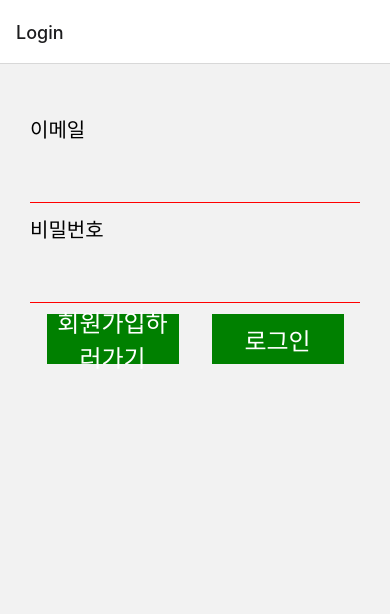
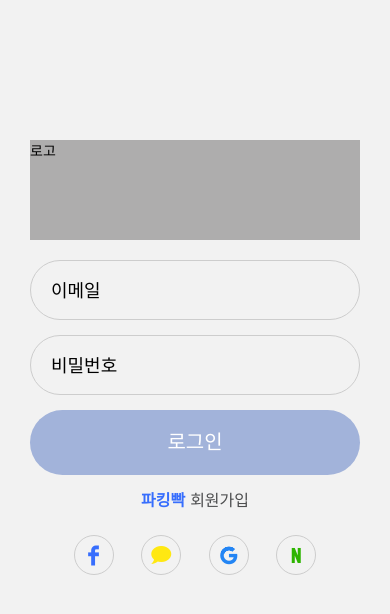
Before and after one commit to shinsewon/ParkingPpak-client, a React Native app: screen /Login in a window 390 px wide. Shown: the top 614 px of the page. Built offline with nearby package versions, Linux system fonts and the light colour scheme.

Commit message:
style: 로그인 페이지 스타일

```diff
--- a/src/screens/Auth/LoginScreen.tsx
+++ b/src/screens/Auth/LoginScreen.tsx
@@ -1,12 +1,14 @@
 import React from 'react';
+import {AuthStackNavigationProps} from './index';
+import palette from '../../utils/palette';
 import {useNavigation} from '@react-navigation/native';
-import {NativeStackNavigationProp} from '@react-navigation/native-stack';
 import {StyleSheet, Text, View, TextInput, Pressable} from 'react-native';
-
-type AuthStackNavigationProp = NativeStackNavigationProp<AuthStackParams>;
+import ZocialIcon from 'react-native-vector-icons/Zocial';
+import MaterialIcon from 'react-native-vector-icons/MaterialCommunityIcons';
+import AntIcon from 'react-native-vector-icons/AntDesign';
 
 export default function LoginScreen() {
-  const navigation = useNavigation<AuthStackNavigationProp>();
+  const navigation = useNavigation<AuthStackNavigationProps>();
 
   const onPressRegister = () => {
     navigation.navigate('Register');
@@ -14,24 +16,49 @@
 
   return (
     <View style={styles.block}>
-      <View style={styles.inputWrapper}>
-        <Text style={styles.inputLabel}>이메일</Text>
-        <TextInput style={styles.input} returnKeyType="next" />
+      <View style={styles.logo}>
+        <Text>로고</Text>
       </View>
       <View style={styles.inputWrapper}>
-        <Text style={styles.inputLabel}>비밀번호</Text>
+        <TextInput
+          style={styles.input}
+          returnKeyType="next"
+          placeholder="이메일"
+        />
+      </View>
+      <View style={styles.inputWrapper}>
         <TextInput
           style={styles.input}
           textContentType="password"
           returnKeyType="done"
+          placeholder="비밀번호"
+          secureTextEntry
         />
       </View>
-      <View style={styles.buttonWrapper}>
-        <Pressable style={styles.button} onPress={onPressRegister}>
-          <Text style={styles.buttonText}>회원가입하러가기</Text>
+      <Pressable style={styles.loginButton}>
+        <Text style={styles.login}>로그인</Text>
+      </Pressable>
+      <Pressable style={styles.registerWrapper} onPress={onPressRegister}>
+        <Text style={styles.appName}>파킹빡</Text>
+        <Text style={styles.register}>회원가입</Text>
+      </Pressable>
+      <View style={styles.socialButtons}>
+        <Pressable style={styles.social}>
+          <ZocialIcon
+            name="facebook"
+            color={palette.blue_1}
+            size={20}
+            style={{marginRight: 6}}
+          />
         </Pressable>
-        <Pressable style={styles.button}>
-          <Text style={styles.buttonText}>로그인</Text>
+        <Pressable style={styles.social}>
+          <MaterialIcon name="chat" color={palette.yellow_1} size={24} />
+        </Pressable>
+        <Pressable style={styles.social}>
+          <AntIcon name="google" color="#2385f4" size={20} />
+        </Pressable>
+        <Pressable style={styles.social}>
+          <MaterialIcon name="alpha-n" color={palette.green_1} size={36} />
         </Pressable>
       </View>
     </View>
@@ -42,28 +69,66 @@
   block: {
     flex: 1,
     paddingHorizontal: 30,
-    paddingVertical: 50,
+    paddingVertical: 140,
   },
-  inputWrapper: {height: 100},
-  inputLabel: {fontSize: 20},
+  logo: {
+    height: 100,
+    backgroundColor: palette.grey_5,
+    marginBottom: 20,
+  },
+  inputWrapper: {
+    height: 60,
+    borderColor: palette.grey_6,
+    marginBottom: 15,
+    borderRadius: 40,
+    borderWidth: 1,
+    paddingHorizontal: 20,
+  },
   input: {
-    marginTop: 10,
-    height: 50,
-    borderBottomWidth: 1,
-    borderBottomColor: 'red',
+    height: 60,
+    fontSize: 18,
+  },
+  loginButton: {
+    borderRadius: 40,
+    backgroundColor: palette.blue_4,
+    height: 65,
+  },
+  login: {
+    textAlign: 'center',
     fontSize: 20,
-    paddingVertical: 10,
-  },
-  buttonWrapper: {justifyContent: 'space-around', flexDirection: 'row'},
-  button: {
-    width: '40%',
-    height: 50,
-    backgroundColor: 'green',
-    justifyContent: 'center',
-  },
-  buttonText: {
-    textAlign: 'center',
-    fontSize: 24,
+    lineHeight: 65,
     color: 'white',
   },
+  registerWrapper: {
+    display: 'flex',
+    flexDirection: 'row',
+    justifyContent: 'center',
+    alignContent: 'center',
+    height: 50,
+  },
+  appName: {
+    fontSize: 16,
+    fontWeight: 'bold',
+    lineHeight: 50,
+    marginRight: 5,
+    color: palette.blue_1,
+  },
+  register: {fontSize: 16, lineHeight: 50, color: palette.grey_1},
+  socialButtons: {
+    display: 'flex',
+    flexDirection: 'row',
+    justifyContent: 'space-around',
+    paddingHorizontal: 30,
+    marginTop: 10,
+  },
+  social: {
+    width: 40,
+    height: 40,
+    borderWidth: 1,
+    borderColor: palette.grey_6,
+    borderRadius: 20,
+    alignItems: 'center',
+    justifyContent: 'center',
+    display: 'flex',
+  },
 });
--- a/src/screens/Auth/RegisterScreen.tsx
+++ b/src/screens/Auth/RegisterScreen.tsx
@@ -1,23 +1,43 @@
 import React from 'react';
+import palette from '../../utils/palette';
+import {AuthStackNavigationProps} from './index';
+import {useNavigation} from '@react-navigation/native';
 import {StyleSheet, Text, View, TextInput, Pressable} from 'react-native';
 
 export default function RegisterScreen() {
+  const navigation = useNavigation<AuthStackNavigationProps>();
+
+  const onPressLogin = () => {
+    navigation.navigate('Login');
+  };
+
   return (
     <View style={styles.block}>
-      <View style={styles.inputWrapper}>
-        <Text style={styles.inputLabel}>이메일</Text>
-        <TextInput style={styles.input} returnKeyType="next" />
+      <View style={styles.logo}>
+        <Text>로고</Text>
       </View>
       <View style={styles.inputWrapper}>
-        <Text style={styles.inputLabel}>비밀번호</Text>
+        <TextInput
+          style={styles.input}
+          returnKeyType="next"
+          placeholder="이메일"
+        />
+      </View>
+      <View style={styles.inputWrapper}>
         <TextInput
           style={styles.input}
           textContentType="password"
           returnKeyType="done"
+          placeholder="비밀번호"
+          secureTextEntry
         />
       </View>
-      <Pressable style={styles.button}>
-        <Text style={styles.buttonText}>회원가입</Text>
+      <Pressable style={styles.loginButton}>
+        <Text style={styles.login}>회원가입</Text>
+      </Pressable>
+      <Pressable style={styles.registerWrapper} onPress={onPressLogin}>
+        <Text style={styles.appName}>파킹빡</Text>
+        <Text style={styles.register}>로그인</Text>
       </Pressable>
     </View>
   );
@@ -27,26 +47,49 @@
   block: {
     flex: 1,
     paddingHorizontal: 30,
-    paddingVertical: 50,
+    paddingVertical: 140,
   },
-  inputWrapper: {height: 100},
-  inputLabel: {fontSize: 20},
+  logo: {
+    height: 100,
+    backgroundColor: palette.grey_5,
+    marginBottom: 20,
+  },
+  inputWrapper: {
+    height: 60,
+    borderColor: palette.grey_6,
+    marginBottom: 15,
+    borderRadius: 40,
+    borderWidth: 1,
+    paddingHorizontal: 20,
+  },
   input: {
-    marginTop: 10,
-    height: 50,
-    borderBottomWidth: 1,
-    borderBottomColor: 'red',
+    height: 60,
+    fontSize: 18,
+  },
+  loginButton: {
+    borderRadius: 40,
+    backgroundColor: palette.blue_4,
+    height: 65,
+  },
+  login: {
+    textAlign: 'center',
     fontSize: 20,
-    paddingVertical: 10,
-  },
-  button: {
-    height: 50,
-    backgroundColor: 'green',
-    justifyContent: 'center',
-  },
-  buttonText: {
-    textAlign: 'center',
-    fontSize: 24,
+    lineHeight: 65,
     color: 'white',
   },
+  registerWrapper: {
+    display: 'flex',
+    flexDirection: 'row',
+    justifyContent: 'center',
+    alignContent: 'center',
+    height: 50,
+  },
+  appName: {
+    fontSize: 16,
+    fontWeight: 'bold',
+    lineHeight: 50,
+    marginRight: 5,
+    color: palette.blue_1,
+  },
+  register: {fontSize: 16, lineHeight: 50, color: palette.grey_1},
 });
--- a/src/screens/Auth/index.tsx
+++ b/src/screens/Auth/index.tsx
@@ -14,7 +14,7 @@
 
 export default function AuthStack() {
   return (
-    <Stack.Navigator>
+    <Stack.Navigator screenOptions={{headerShown: false}}>
       <Stack.Screen name="Login" component={LoginScreen} />
       <Stack.Screen name="Register" component={RegisterScreen} />
     </Stack.Navigator>
--- /dev/null
+++ b/src/utils/palette.ts
@@ -0,0 +1,16 @@
+const palette = {
+  grey_1: '#4D4E4F',
+  grey_2: '#595B58',
+  grey_3: '#676666',
+  grey_4: '#8D8B8B',
+  grey_5: '#AEADAD',
+  grey_6: '#CDCDCD',
+  blue_1: '#376EFD',
+  blue_2: '#2C98FB',
+  blue_3: '#2F4678',
+  blue_4: '#A2B3DA',
+  yellow_1: '#FFE812',
+  green_1: '#2db400',
+};
+
+export default palette;
```
Also changed, not shown: 1 other file (tests, documents, lock files or other folders).
